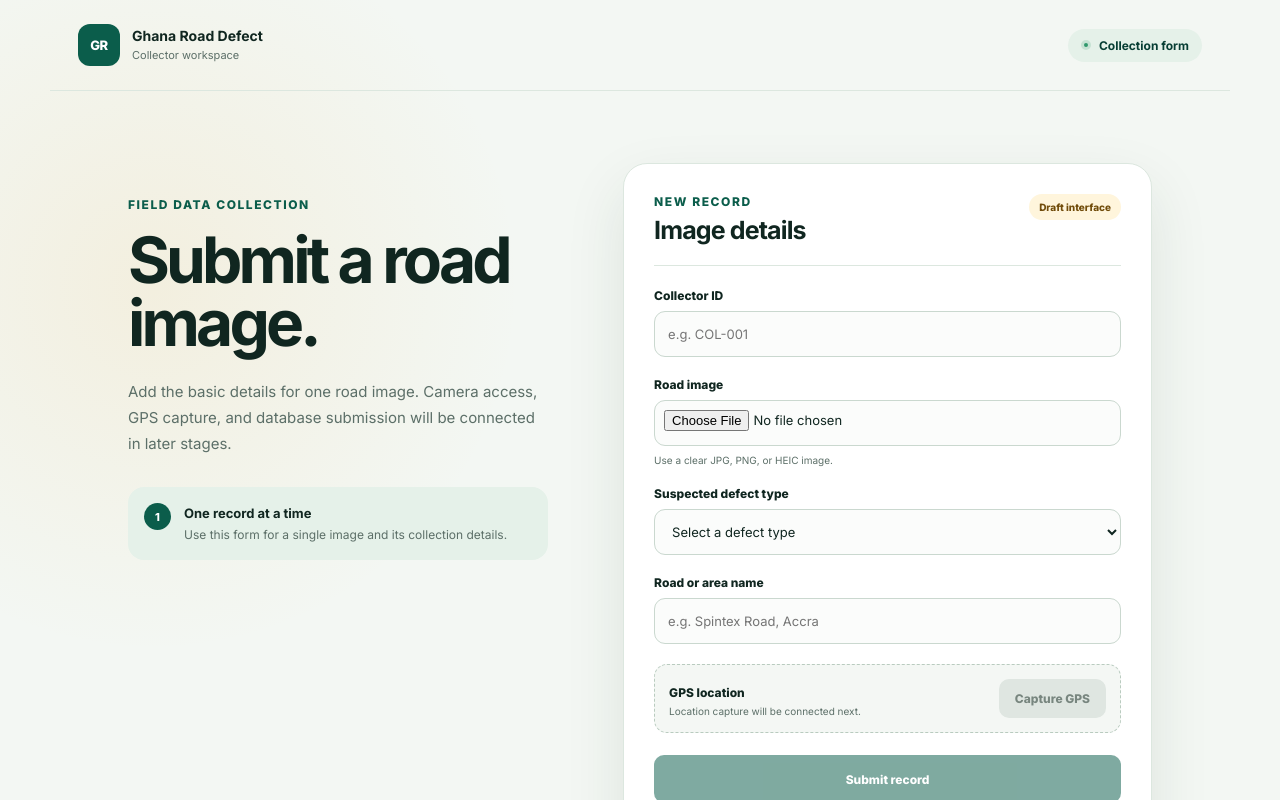
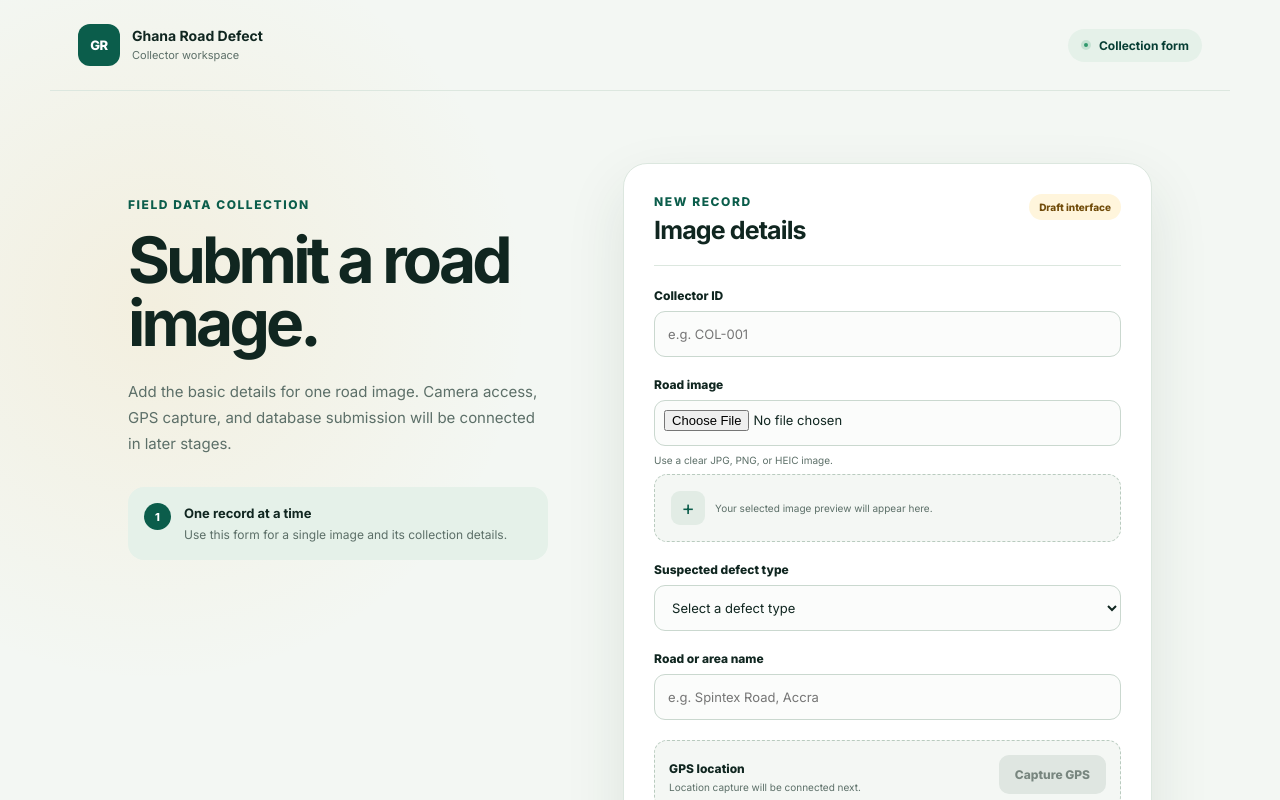
Before and after one commit to hatieku-boateng/road-defect-collector, a Next.js app: page /collect in a window 1280 px wide. Shown: the top 800 px of the page. Built offline with nearby package versions, Linux system fonts and the light colour scheme.

Commit message:
Add local road image preview

```diff
--- /dev/null
+++ b/app/collect/image-picker.tsx
@@ -0,0 +1,98 @@
+"use client";
+
+import Image from "next/image";
+import { ChangeEvent, useEffect, useRef, useState } from "react";
+
+type Preview = {
+  name: string;
+  size: string;
+  url: string;
+};
+
+function formatFileSize(bytes: number) {
+  if (bytes < 1024 * 1024) {
+    return `${Math.max(1, Math.round(bytes / 1024))} KB`;
+  }
+
+  return `${(bytes / (1024 * 1024)).toFixed(1)} MB`;
+}
+
+export default function ImagePicker() {
+  const inputRef = useRef<HTMLInputElement>(null);
+  const [preview, setPreview] = useState<Preview | null>(null);
+
+  useEffect(() => {
+    return () => {
+      if (preview) {
+        URL.revokeObjectURL(preview.url);
+      }
+    };
+  }, [preview]);
+
+  function handleImageChange(event: ChangeEvent<HTMLInputElement>) {
+    const file = event.target.files?.[0];
+
+    if (!file) {
+      setPreview(null);
+      return;
+    }
+
+    setPreview({
+      name: file.name,
+      size: formatFileSize(file.size),
+      url: URL.createObjectURL(file),
+    });
+  }
+
+  function clearImage() {
+    if (inputRef.current) {
+      inputRef.current.value = "";
+    }
+
+    setPreview(null);
+  }
+
+  return (
+    <div className="field image-field">
+      <label htmlFor="road-image">Road image</label>
+      <input
+        accept="image/*"
+        id="road-image"
+        name="roadImage"
+        onChange={handleImageChange}
+        ref={inputRef}
+        required
+        type="file"
+      />
+      <small>Use a clear JPG, PNG, or HEIC image.</small>
+
+      {preview ? (
+        <div className="image-preview">
+          <div className="preview-frame">
+            <Image
+              alt="Preview of the selected road image"
+              fill
+              sizes="(max-width: 820px) 100vw, 480px"
+              src={preview.url}
+              unoptimized
+            />
+          </div>
+          <div className="preview-details">
+            <p>
+              <strong>{preview.name}</strong>
+              <span>{preview.size} • Ready for review</span>
+            </p>
+            <button onClick={clearImage} type="button">
+              Remove image
+            </button>
+          </div>
+        </div>
+      ) : (
+        <div className="preview-placeholder">
+          <span aria-hidden="true">+</span>
+          <p>Your selected image preview will appear here.</p>
+        </div>
+      )}
+    </div>
+  );
+}
--- a/app/collect/page.tsx
+++ b/app/collect/page.tsx
@@ -1,5 +1,6 @@
 import type { Metadata } from "next";
 import Link from "next/link";
+import ImagePicker from "./image-picker";
 
 export const metadata: Metadata = {
   title: "Collector Submission",
@@ -57,11 +58,7 @@ export default function CollectPage() {
             <input name="collectorId" placeholder="e.g. COL-001" required />
           </label>
 
-          <label className="field">
-            <span>Road image</span>
-            <input accept="image/*" name="roadImage" type="file" required />
-            <small>Use a clear JPG, PNG, or HEIC image.</small>
-          </label>
+          <ImagePicker />
 
           <label className="field">
             <span>Suspected defect type</span>
--- a/app/globals.css
+++ b/app/globals.css
@@ -489,6 +489,7 @@ footer p {
 }
 
 .field > span,
+.image-field > label,
 .location-field > div > span {
   font-size: 12px;
   font-weight: 750;
@@ -509,6 +510,100 @@ footer p {
 
 .field input[type="file"] {
   padding: 9px;
+}
+
+.image-preview {
+  background: #f4f7f4;
+  border: 1px solid var(--line);
+  border-radius: 14px;
+  overflow: hidden;
+}
+
+.preview-frame {
+  aspect-ratio: 16 / 10;
+  background: #dfe6e1;
+  overflow: hidden;
+  position: relative;
+}
+
+.preview-frame img {
+  object-fit: cover;
+}
+
+.preview-details {
+  align-items: center;
+  display: flex;
+  gap: 14px;
+  justify-content: space-between;
+  padding: 12px 14px;
+}
+
+.preview-details p {
+  min-width: 0;
+  margin: 0;
+}
+
+.preview-details strong,
+.preview-details span {
+  display: block;
+}
+
+.preview-details strong {
+  font-size: 11px;
+  overflow: hidden;
+  text-overflow: ellipsis;
+  white-space: nowrap;
+}
+
+.preview-details span {
+  color: var(--muted);
+  font-size: 9px;
+  margin-top: 3px;
+}
+
+.preview-details button {
+  background: transparent;
+  border: 0;
+  color: #8a3d2f;
+  flex: 0 0 auto;
+  font: inherit;
+  font-size: 10px;
+  font-weight: 800;
+  padding: 7px;
+}
+
+.preview-details button:hover {
+  text-decoration: underline;
+}
+
+.preview-placeholder {
+  align-items: center;
+  background: #f4f7f4;
+  border: 1px dashed #b9cbbf;
+  border-radius: 13px;
+  color: var(--muted);
+  display: flex;
+  gap: 10px;
+  padding: 16px;
+}
+
+.preview-placeholder span {
+  align-items: center;
+  background: #e2ece5;
+  border-radius: 9px;
+  color: var(--green);
+  display: flex;
+  flex: 0 0 auto;
+  font-size: 20px;
+  height: 34px;
+  justify-content: center;
+  width: 34px;
+}
+
+.preview-placeholder p {
+  font-size: 10px;
+  line-height: 1.5;
+  margin: 0;
 }
 
 .field input:focus,
```
